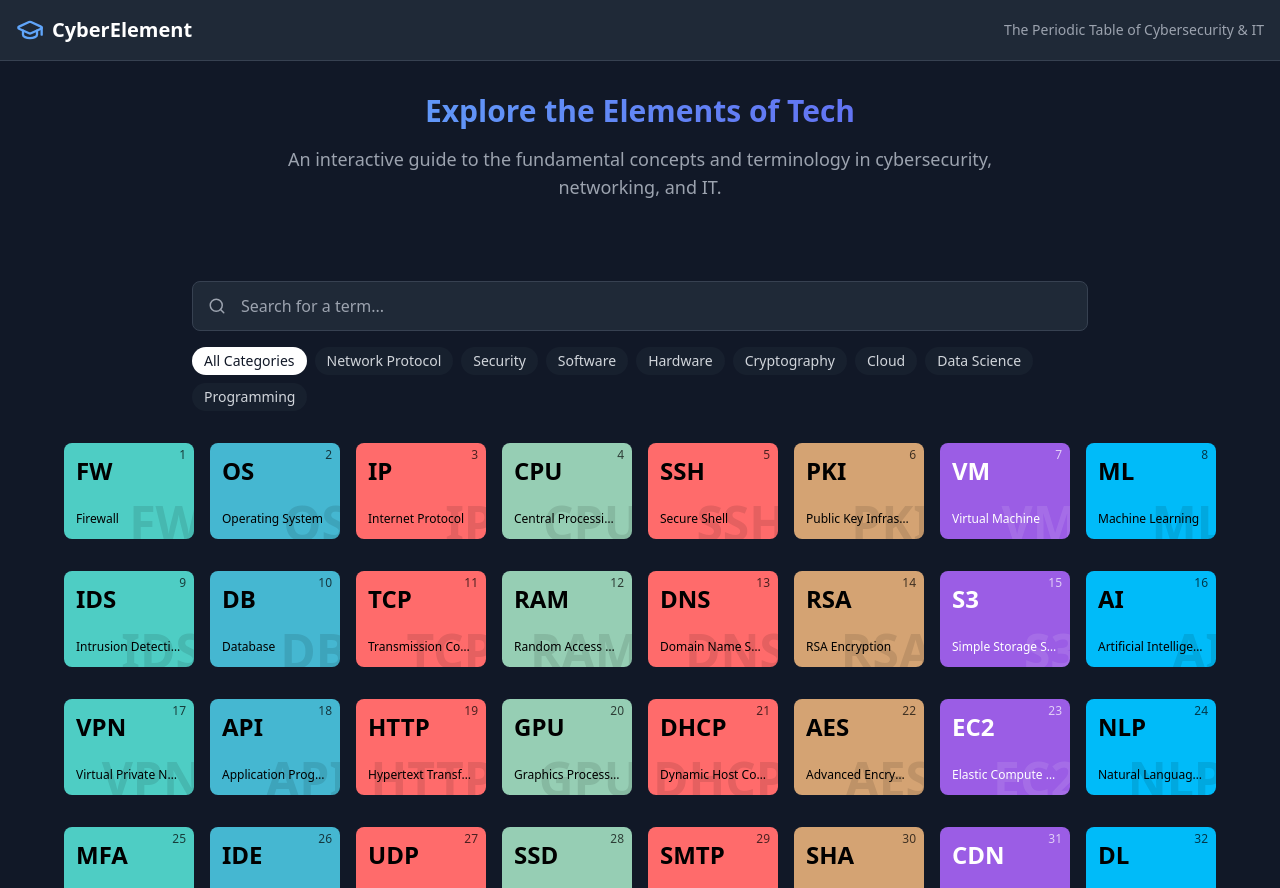
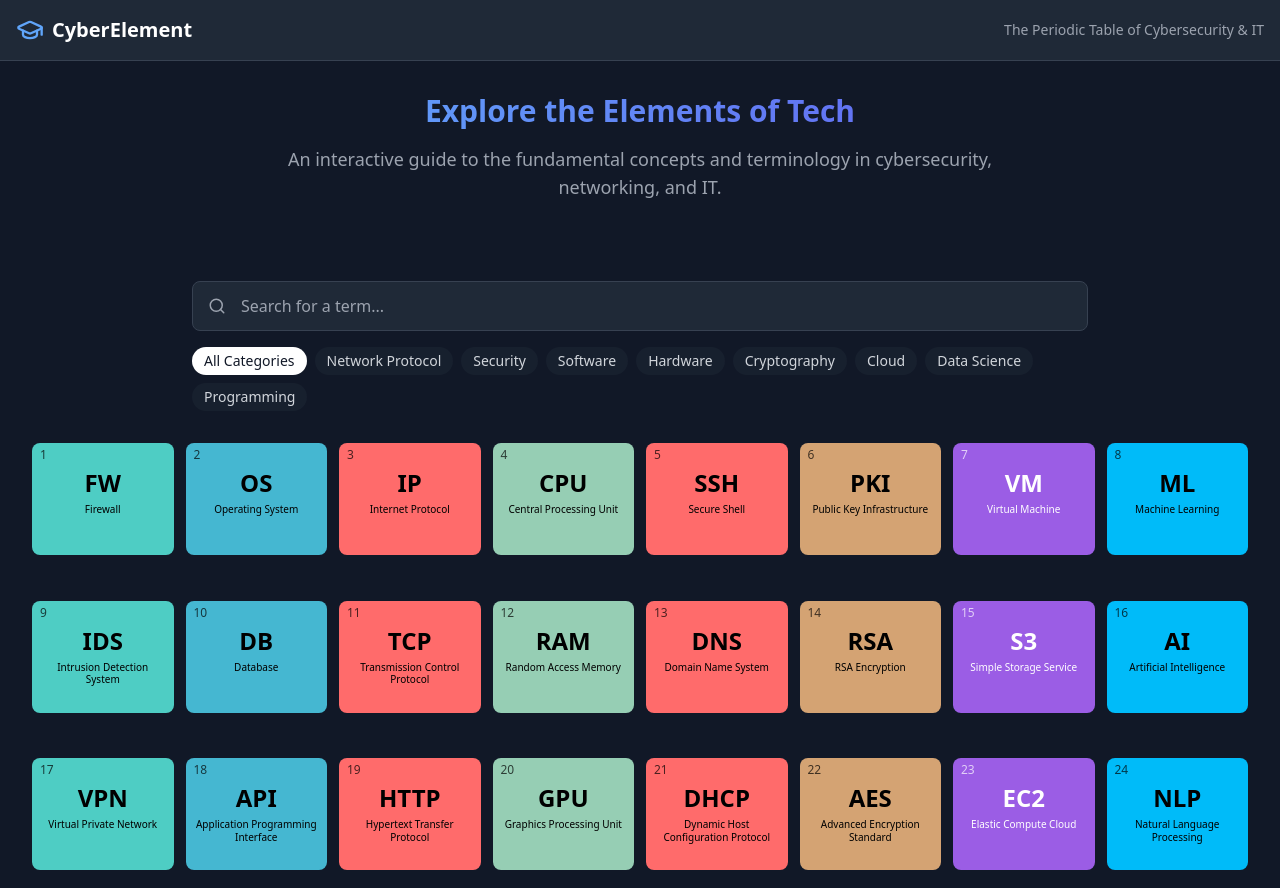
Before and after one commit to kingcode98/Cyber_Periodic_Table, a React (Vite) app: page / in a window 1280 px wide. Shown: the top 888 px of the page. Built offline with nearby package versions, Linux system fonts and the light colour scheme.

Commit message:
Update periodic table to match scientific style

```diff
--- a/src/components/ElementCell.tsx
+++ b/src/components/ElementCell.tsx
@@ -17,11 +17,11 @@ const ElementCell: React.FC<ElementCellProps> = ({ element, onClick, isSelected
         relative
         cursor-pointer
         rounded-lg
-        p-3
+        p-2
         flex
         flex-col
         justify-between
-        h-24
+        h-28
         transition-all
         duration-300
         transform
@@ -34,12 +34,15 @@ const ElementCell: React.FC<ElementCellProps> = ({ element, onClick, isSelected
         boxShadow: isSelected ? `0 0 15px ${categoryData.color}` : 'none',
       }}
     >
-      <div className="absolute top-1 right-2 text-xs opacity-70">
+      <div className="text-xs opacity-70 absolute top-1 left-2">
         {element.number}
       </div>
-      <div className="text-2xl font-bold">{element.symbol}</div>
-      <div className="text-xs truncate">{element.name}</div>
-      <div className="absolute -bottom-2 -right-2 opacity-10 text-5xl font-bold">{element.symbol}</div>
+      <div className="text-center mt-4">
+        <div className="text-2xl font-bold">{element.symbol}</div>
+        <div className="text-[10px] leading-tight mt-1 font-medium">
+          {element.name}
+        </div>
+      </div>
     </div>
   );
 };
--- a/src/components/PeriodicTable.tsx
+++ b/src/components/PeriodicTable.tsx
@@ -29,12 +29,13 @@ const PeriodicTable: React.FC = () => {
 
   // Organize elements into a grid
   const rows = useMemo(() => {
-    const grid: CyberElement[][] = Array(numRows).fill(null).map(() => []);
+    const grid: (CyberElement | null)[][] = Array(numRows).fill(null).map(() => Array(8).fill(null));
 
     filteredElements.forEach((element) => {
       const rowIndex = Math.floor((element.number - 1) / 8);
+      const colIndex = (element.number - 1) % 8;
       if (rowIndex >= 0 && rowIndex < numRows) {
-        grid[rowIndex].push(element);
+        grid[rowIndex][colIndex] = element;
       }
     });
 
@@ -52,26 +53,23 @@ const PeriodicTable: React.FC = () => {
         categoryInfo={categoryInfo}
       />
 
-      <div className="max-w-6xl mx-auto">
-        <div className="grid grid-cols-1 gap-8">
+      <div className="max-w-7xl mx-auto">
+        <div className="grid grid-cols-1 gap-4">
           {rows.map((row, rowIndex) => (
-            <div key={`row-${rowIndex}`} className="grid grid-cols-8 gap-2 md:gap-4">
-              {Array(8).fill(null).map((_, colIndex) => {
-                const elementIndex = row.findIndex(element => (element.number - 1) % 8 === colIndex);
-                if (elementIndex === -1) {
-                  return <div key={`empty-${rowIndex}-${colIndex}`} className="h-24"></div>;
-                }
-
-                const element = row[elementIndex];
-                return (
-                  <ElementCell
-                    key={element.id}
-                    element={element}
-                    onClick={() => setSelectedElement(element)}
-                    isSelected={selectedElement?.id === element.id}
-                  />
-                );
-              })}
+            <div key={`row-${rowIndex}`} className="grid grid-cols-8 gap-3">
+              {row.map((element, colIndex) => (
+                <div key={`cell-${rowIndex}-${colIndex}`} className="aspect-square">
+                  {element ? (
+                    <ElementCell
+                      element={element}
+                      onClick={() => setSelectedElement(element)}
+                      isSelected={selectedElement?.id === element.id}
+                    />
+                  ) : (
+                    <div className="h-full"></div>
+                  )}
+                </div>
+              ))}
             </div>
           ))}
         </div>
```
